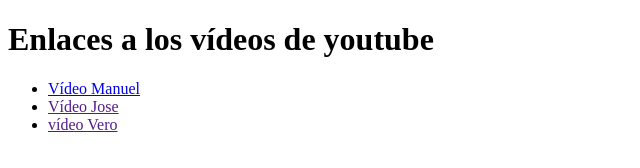
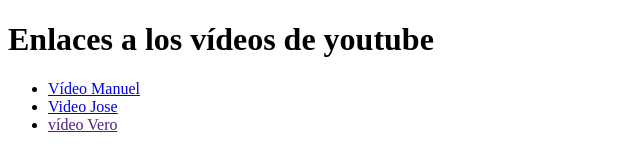
Before and after one commit to gti-sos/SOS1718-12, a website: page public/about.html in a window 1280 px wide. Shown: the full height of the page, 0-640 px from the left. Drawn offline with Linux system fonts and the light colour scheme.

Commit message:
añadido video

```diff
--- a/public/about.html
+++ b/public/about.html
@@ -9,7 +9,7 @@
     <body>
         <ul>
                 <li><a href=https://youtu.be/HWHlU-TrGHQ>Vídeo Manuel</a></li>
-                <li><a href=>Vídeo Jose </a></li>
+                <li><a href="https://www.youtube.com/watch?v=gYjDf9wffKs&t=1s">Video Jose</a></li>
                 <li> <a href="">vídeo Vero</a> </li>
             </ul>
     </body>
```
